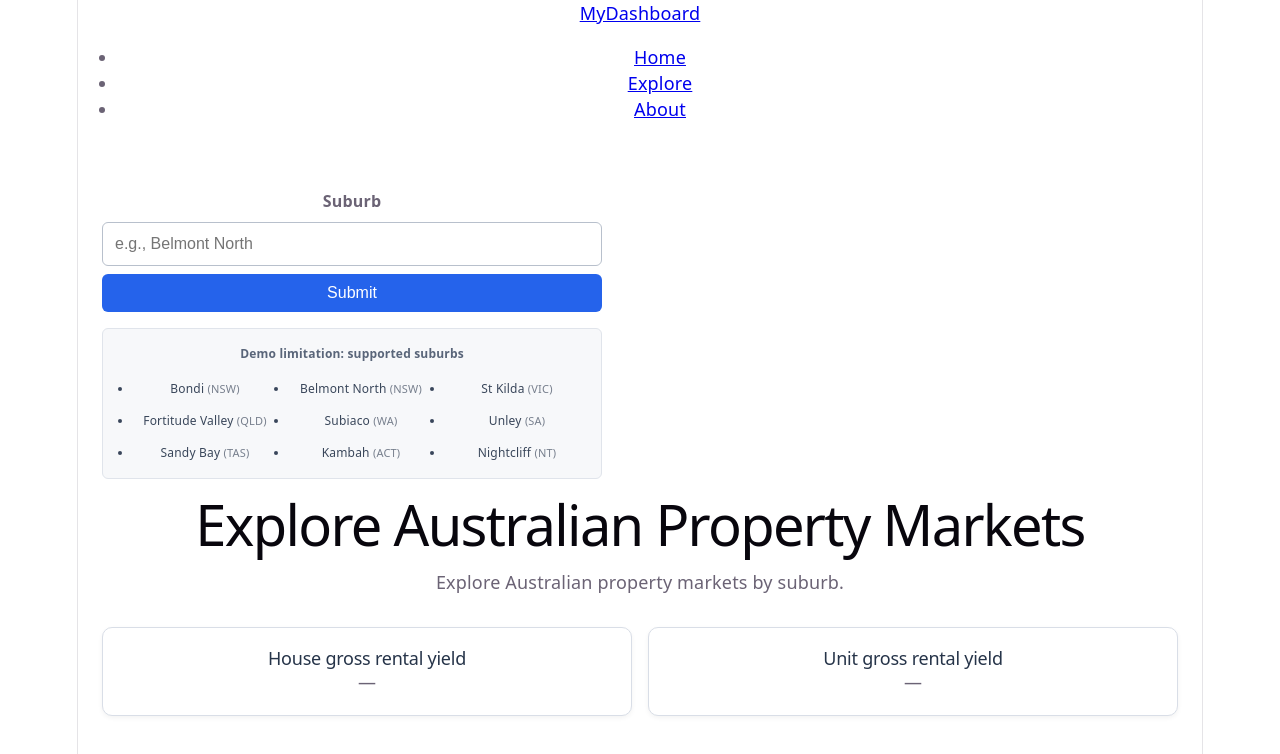
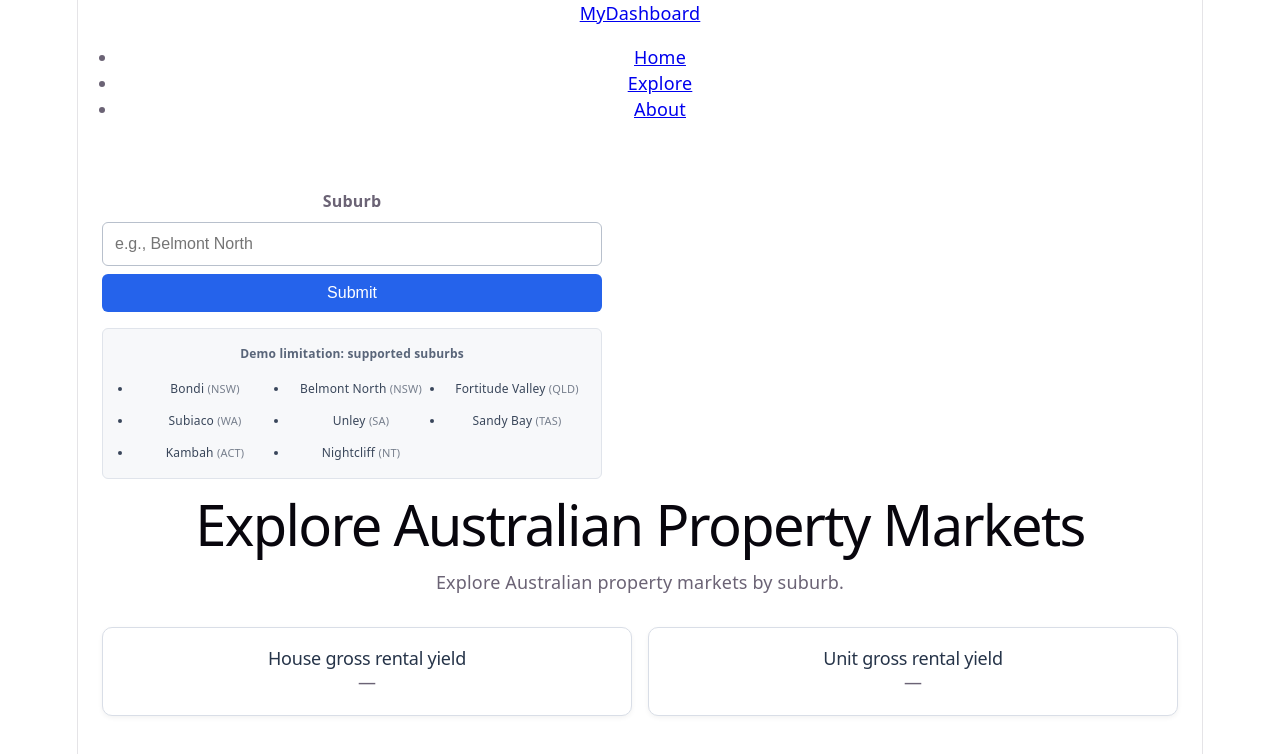
Before and after one commit to anthonycheung1/australian-property-market-explorer, a React (Vite) app: page /australian-property-market-explorer/explore in a window 1280 px wide. Shown: the top 754 px of the page. Built offline with nearby package versions, Linux system fonts and the light colour scheme.

Commit message:
Remove unsupported St Kilda suburb and improve search list layout

```diff
--- a/src/components/SearchBar.css
+++ b/src/components/SearchBar.css
@@ -1,4 +1,3 @@
-
 .search-section {
   display: flex;
   flex-direction: column;
@@ -69,6 +68,10 @@
   font-size: 12px;
 }
 
+.availability-list li {
+  white-space: nowrap;
+}
+
 .availability-list span {
   color: #777f8d;
   font-size: 11px;
@@ -79,3 +82,9 @@
     grid-template-columns: repeat(2, minmax(0, 1fr));
   }
 }
+
+@media (max-width: 360px) {
+  .availability-list {
+    grid-template-columns: 1fr;
+  }
+}
--- a/src/components/SearchBar.tsx
+++ b/src/components/SearchBar.tsx
@@ -87,7 +87,7 @@ function SearchBar({
         <ul className="availability-list">
           <li>Bondi <span>(NSW)</span></li>
           <li>Belmont North <span>(NSW)</span></li>
-          <li>St Kilda <span>(VIC)</span></li>
+          {/* <li>St Kilda <span>(VIC)</span></li> */}
           <li>Fortitude Valley <span>(QLD)</span></li>
           <li>Subiaco <span>(WA)</span></li>
           <li>Unley <span>(SA)</span></li>
--- a/src/pages/Explore.tsx
+++ b/src/pages/Explore.tsx
@@ -18,10 +18,12 @@ function Explore() {
       label: 'Belmont North, NSW',
       value: 'Belmont North'
     },
+    /*
     {
       label: 'St Kilda, VIC',
       value: 'St Kilda'
     },
+    */
     {
       label: 'Fortitude Valley, QLD',
       value: 'Fortitude Valley'
```
